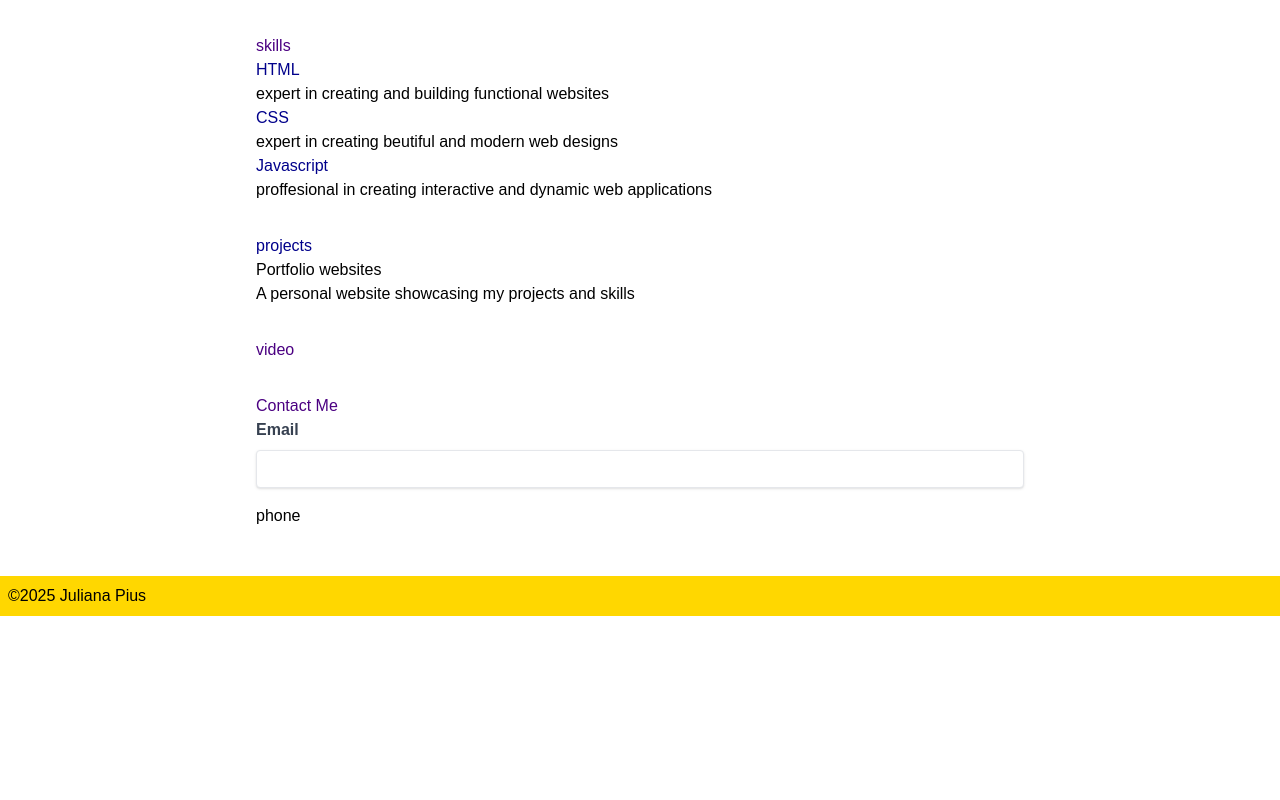
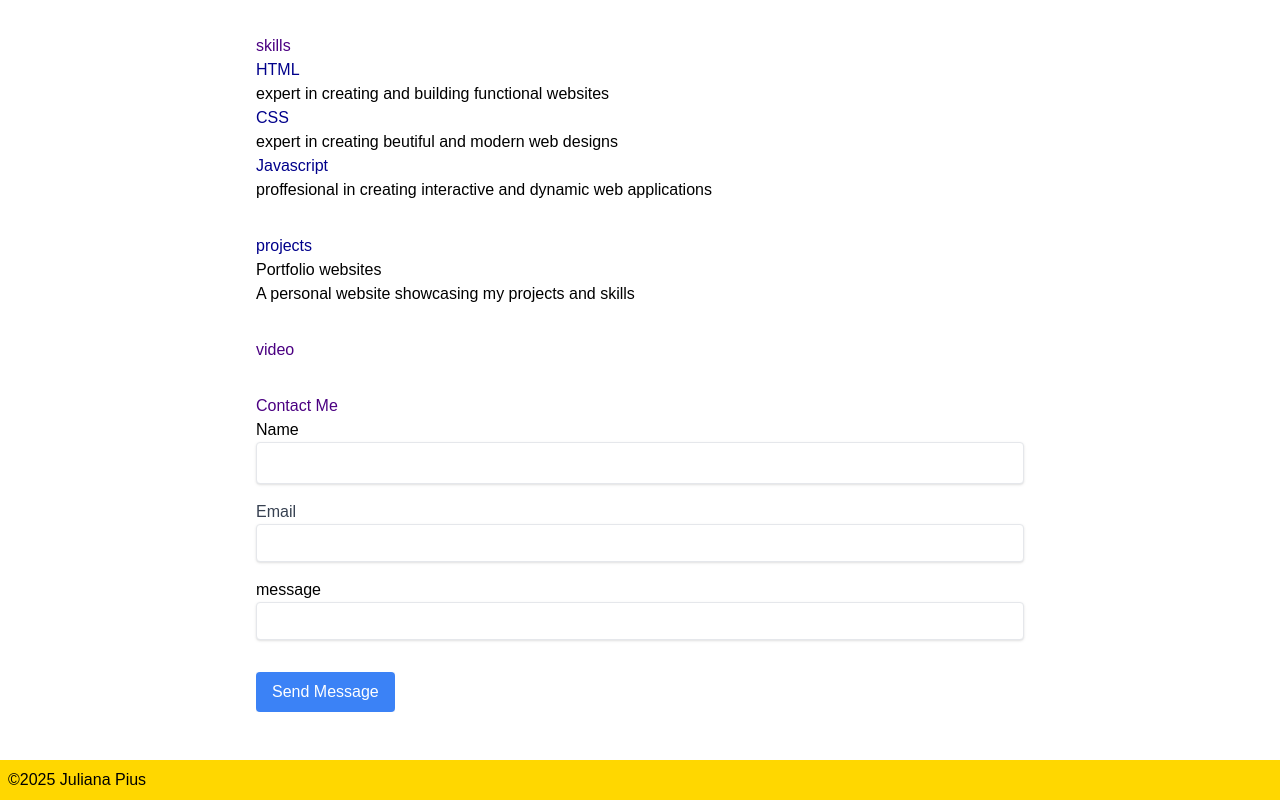
Before and after one commit to juli951/portfolio, a plain HTML site: page index.html in a window 1280 px wide. Shown: the part 434-1234 px from the top of the page. Before the commit the page ends 1050 px from the top, so only its background shows below. Drawn offline with nearby package versions, Linux system fonts and the light colour scheme.

Commit message:
Add files via upload

```diff
--- a/index.html
+++ b/index.html
@@ -52,13 +52,31 @@
                     <section id="Contact">
                         <div>
                         <h2>Contact Me</h2>
+                        <div>
+                            <div class="mb-4">
+                               <label for="Name" class=" block text-grey-700 font-boldmb-2">Name</label>
+                               <input type="name" id="name" class="shadow appearance-none border rounded w-full py-2 px-3 text-gray-700 leading-tight:outline-none focus:shadow-md">
+                            </div>
+                        </div>
                         <div class="mb-4">
-                        <label for="email" class="block text-gray-700 font-bold mb-2">Email</label>
+                        <label for="email" class=" block text-gray-700 font-boldmb-2">Email</label>
                         <input type="email" id="email" class="shadow appearance-none border rounded w-full py-2 px-3 text-gray-700 leading-tight focus:outline-none focus:shadow-md">
                     </div>
-                        <p>phone</p>
+                    <div>
+                        <div class="mb-4">
+                            <label for="message"class="block text-grey-700 font-boldmb-2">message</label>
+                            <input type="message"id="message" class="shadow appearance-none border rounded w-full py-2 px-3 text-grey-700 leading-tight focus:outline-none focus:shadow-md">
                         </div>
                     </section>
+                    <button>
+                    <section id="button class"
+                    <div class="flex items-center justify-center min-h-scren bg-gray-100"></div>
+                      <div class="px-4 py-2 text-white bg-blue-500 rounded hover:bg-blue-600 focus:outline-none focus:ring-2 focus:ring-blue-400 focus:ring-offset-2">
+                        Send Message
+                      </div>
+                      </button>
+
+
         </main>
         <footer>
             <p>&copy;2025 Juliana Pius</p>
```
